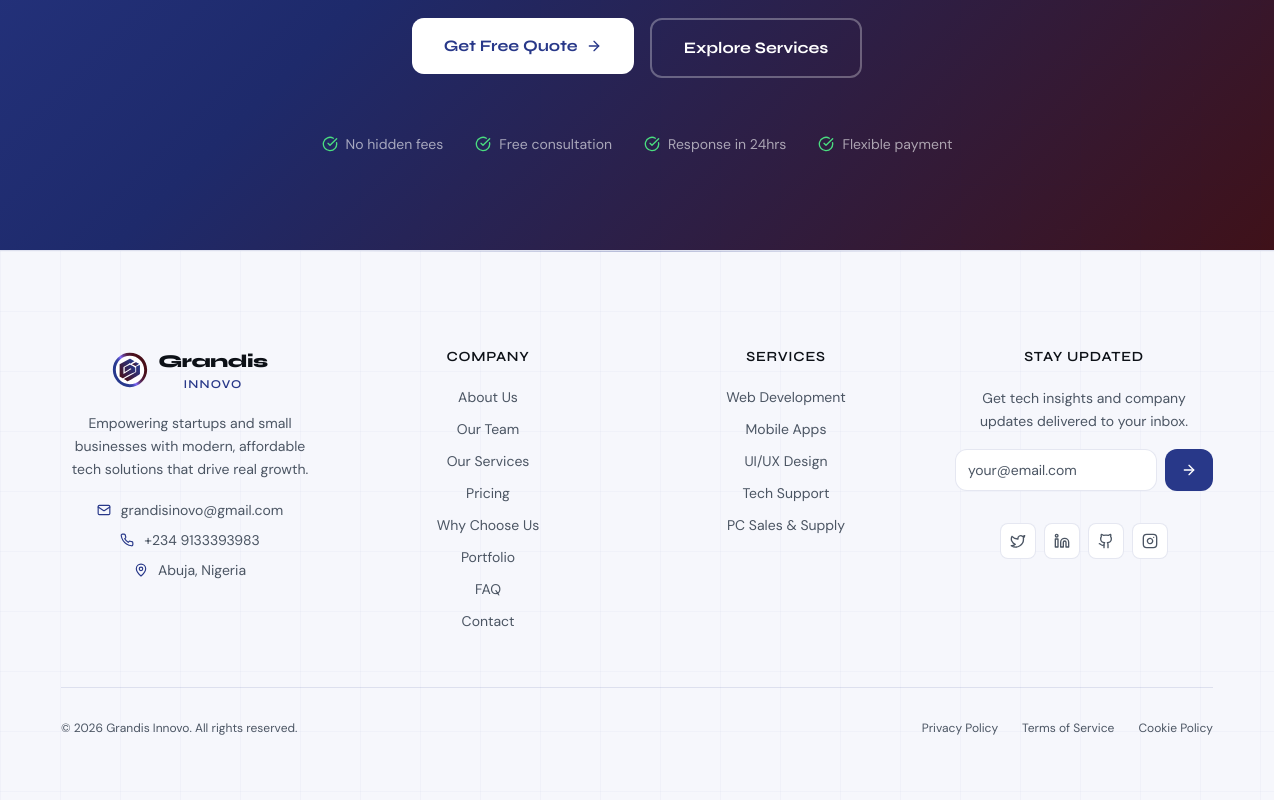
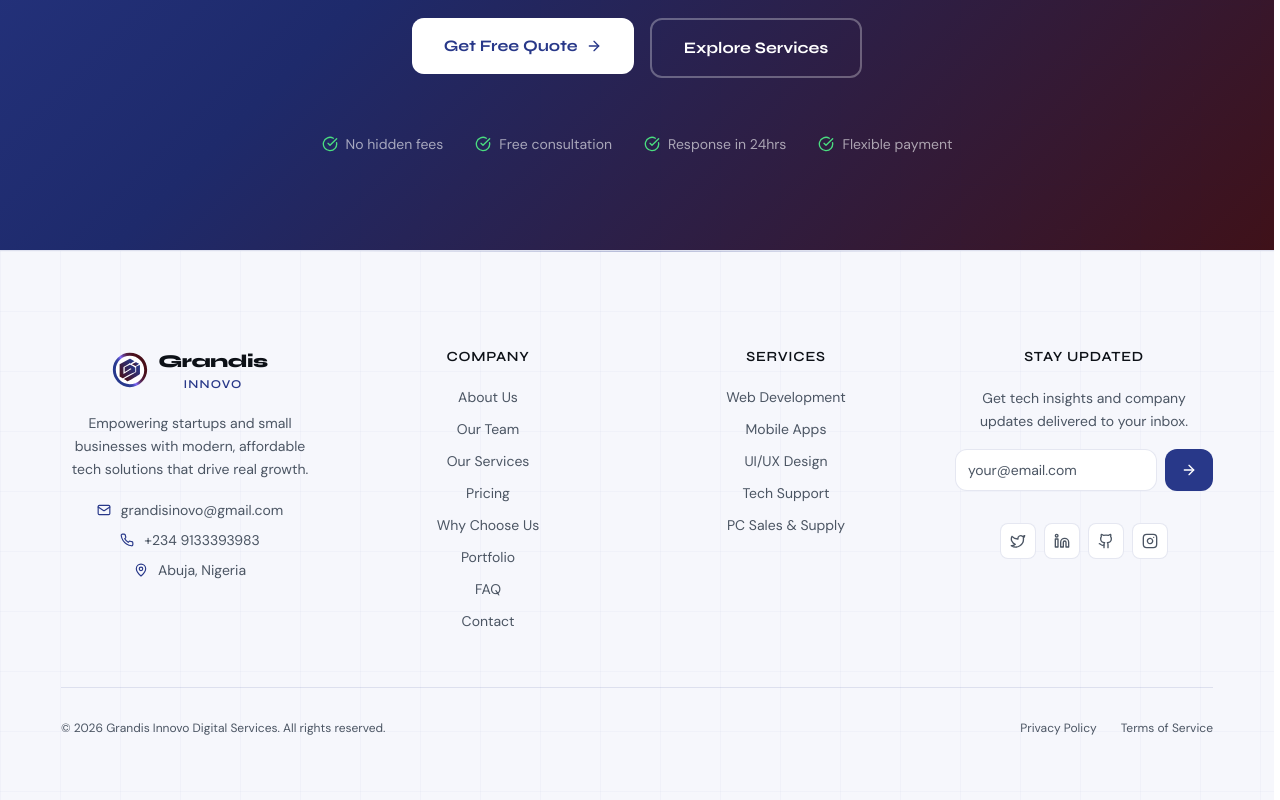
Before and after one commit to grandisinnovo-rgb/grandisinnovo, a Next.js app: page / in a window 1280 px wide. Shown: the part 5312-6112 px from the top of the page. Built offline with nearby package versions, Linux system fonts and the light colour scheme.

Commit message:
Update Footer.tsx

```diff
--- a/src/components/Footer.tsx
+++ b/src/components/Footer.tsx
@@ -38,7 +38,7 @@ const footerLinks = {
   social: [
     { icon: Twitter, label: "Twitter", href: "#" },
     { icon: Linkedin, label: "LinkedIn", href: "#" },
-    { icon: Github, label: "GitHub", href: "https://github.com/grandisinnovo-rgb" },
+    { icon: Github, label: "GitHub", href: "#" },
     { icon: Instagram, label: "Instagram", href: "#" },
   ],
 };
@@ -208,16 +208,19 @@ export default function Footer() {
         {/* Bottom Bar */}
         <div className="pt-8 border-t border-[var(--border-color)] flex flex-col sm:flex-row items-center justify-between gap-4">
           <p className="text-xs text-[var(--text-muted)]">
-            © {new Date().getFullYear()} Grandis Innovo. All rights reserved.
+            © {new Date().getFullYear()} Grandis Innovo Digital Services. All rights reserved.
           </p>
           <div className="flex items-center gap-6">
-            {["Privacy Policy", "Terms of Service", "Cookie Policy"].map((item) => (
+            {[
+              { label: "Privacy Policy", href: "/privacy" },
+              { label: "Terms of Service", href: "/terms" },
+            ].map((item) => (
               <Link
-                key={item}
-                href="#"
+                key={item.label}
+                href={item.href}
                 className="text-xs text-[var(--text-muted)] hover:text-[var(--text-primary)] transition-colors"
               >
-                {item}
+                {item.label}
               </Link>
             ))}
           </div>
```
